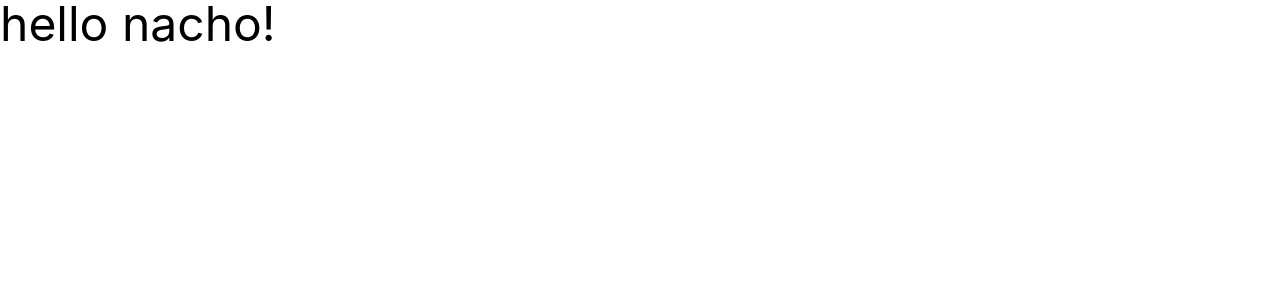
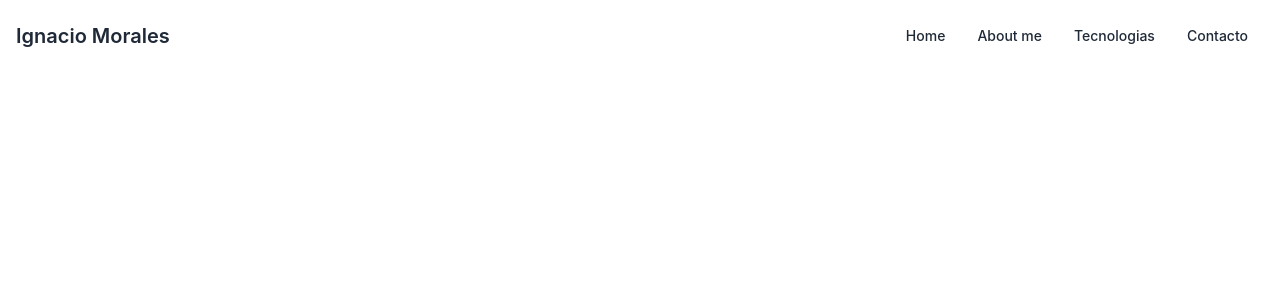
Before and after one commit to Nacho35/mi-portfolio, a React (Create React App) app: page / in a window 1280 px wide. Shown: the top 300 px of the page. Built offline with nearby package versions, Linux system fonts and the light colour scheme.

Commit message:
creando la navbar

```diff
--- a/package.json
+++ b/package.json
@@ -7,6 +7,9 @@
     "@testing-library/jest-dom": "^5.16.5",
     "@testing-library/react": "^13.4.0",
     "@testing-library/user-event": "^13.5.0",
+    "daisyui": "^2.46.0",
+    "flowbite": "^1.5.5",
+    "flowbite-react": "^0.3.7",
     "react": "^18.2.0",
     "react-dom": "^18.2.0",
     "react-icons": "^4.7.1",
--- a/public/index.html
+++ b/public/index.html
@@ -7,9 +7,18 @@
     <meta name="theme-color" content="#000000" />
     <meta
       name="description"
-      content="Web site created using create-react-app"
-    />
+      content="Web site created using create-react-app" />
     <link rel="apple-touch-icon" href="%PUBLIC_URL%/logo192.png" />
+    <link rel="preconnect" href="https://fonts.googleapis.com" />
+    <link rel="preconnect" href="https://fonts.gstatic.com" crossorigin />
+    <link
+      href="https://fonts.googleapis.com/css2?family=Lato&display=swap"
+      rel="stylesheet" />
+    <link rel="preconnect" href="https://fonts.googleapis.com" />
+    <link rel="preconnect" href="https://fonts.gstatic.com" crossorigin />
+    <link
+      href="https://fonts.googleapis.com/css2?family=Merriweather&display=swap"
+      rel="stylesheet" />
     <!--
       manifest.json provides metadata used when your web app is installed on a
       user's mobile device or desktop. See https://developers.google.com/web/fundamentals/web-app-manifest/
--- a/src/App.js
+++ b/src/App.js
@@ -1,7 +1,12 @@
 import "./App.css";
+import Navbar from "./components/Navbar";
 
 function App() {
-  return <h1 class="text-5xl">hello nacho!</h1>;
+  return (
+    <>
+      <Navbar />
+    </>
+  );
 }
 
 export default App;
--- /dev/null
+++ b/src/components/Navbar.js
@@ -0,0 +1,69 @@
+import React from "react";
+
+const navbar = () => {
+  return (
+    <nav class="bg-transparent border-gray-200 px-2 sm:px-4 py-2.5 rounded dark:bg-gray-900">
+      <div class="container flex flex-wrap items-center justify-between mx-auto">
+        <a href="/" class="flex items-center">
+          <span class="self-center text-xl font-semibold whitespace-nowrap dark:text-white">
+            Ignacio Morales
+          </span>
+        </a>
+        <button
+          data-collapse-toggle="navbar-default"
+          type="button"
+          class="inline-flex items-center p-2 ml-3 text-sm text-gray-500 rounded-lg md:hidden hover:bg-gray-100 focus:outline-none focus:ring-2 focus:ring-gray-200 dark:text-gray-400 dark:hover:bg-gray-700 dark:focus:ring-gray-600"
+          aria-controls="navbar-default"
+          aria-expanded="false">
+          <span class="sr-only">Open main menu</span>
+          <svg
+            class="w-6 h-6"
+            aria-hidden="true"
+            fill="currentColor"
+            viewBox="0 0 20 20"
+            xmlns="http://www.w3.org/2000/svg">
+            <path
+              fill-rule="evenodd"
+              d="M3 5a1 1 0 011-1h12a1 1 0 110 2H4a1 1 0 01-1-1zM3 10a1 1 0 011-1h12a1 1 0 110 2H4a1 1 0 01-1-1zM3 15a1 1 0 011-1h12a1 1 0 110 2H4a1 1 0 01-1-1z"
+              clip-rule="evenodd"></path>
+          </svg>
+        </button>
+        <div class="hidden w-full md:block md:w-auto" id="navbar-default">
+          <ul class="flex flex-col p-4 mt-4 border border-gray-100 rounded-lg bg-gray-50 md:flex-row md:space-x-8 md:mt-0 md:text-sm md:font-medium md:border-0 md:bg-white dark:bg-gray-800 md:dark:bg-gray-900 dark:border-gray-700">
+            <li>
+              <a
+                href="#"
+                class="block py-2 pl-3 pr-4 text-white bg-blue-700 rounded md:bg-transparent md:text-blue-700 md:p-0 dark:text-white"
+                aria-current="page">
+                Home
+              </a>
+            </li>
+            <li>
+              <a
+                href="#"
+                class="block py-2 pl-3 pr-4 text-gray-700 rounded hover:bg-gray-100 md:hover:bg-transparent md:border-0 md:hover:text-blue-700 md:p-0 dark:text-gray-400 md:dark:hover:text-white dark:hover:bg-gray-700 dark:hover:text-white md:dark:hover:bg-transparent">
+                About me
+              </a>
+            </li>
+            <li>
+              <a
+                href="#"
+                class="block py-2 pl-3 pr-4 text-gray-700 rounded hover:bg-gray-100 md:hover:bg-transparent md:border-0 md:hover:text-blue-700 md:p-0 dark:text-gray-400 md:dark:hover:text-white dark:hover:bg-gray-700 dark:hover:text-white md:dark:hover:bg-transparent">
+                Tecnologias
+              </a>
+            </li>
+            <li>
+              <a
+                href="#"
+                class="block py-2 pl-3 pr-4 text-gray-700 rounded hover:bg-gray-100 md:hover:bg-transparent md:border-0 md:hover:text-blue-700 md:p-0 dark:text-gray-400 md:dark:hover:text-white dark:hover:bg-gray-700 dark:hover:text-white md:dark:hover:bg-transparent">
+                Contacto
+              </a>
+            </li>
+          </ul>
+        </div>
+      </div>
+    </nav>
+  );
+};
+
+export default navbar;
--- a/tailwind.config.js
+++ b/tailwind.config.js
@@ -2,7 +2,19 @@
 module.exports = {
   content: ["./src/**/*.{js,jsx,ts,tsx}"],
   theme: {
-    extend: {},
+    colors: {
+      color1: "#141906",
+      color2: "#0f5054",
+      color3: "#ff6a47",
+      color4: "#ffc76a",
+      color5: "#fffba9",
+    },
+    fontFamily: {
+      lato: ["Lato", "sans-serif"],
+      merriweather: ["Merriweather", "serif"],
+    },
   },
-  plugins: [],
+  extend: {},
+  plugins: [require("flowbite/plugin")],
+  plugins: [require("daisyui")],
 };
```
Also changed, not shown: 1 other file (tests, documents, lock files or other folders).
